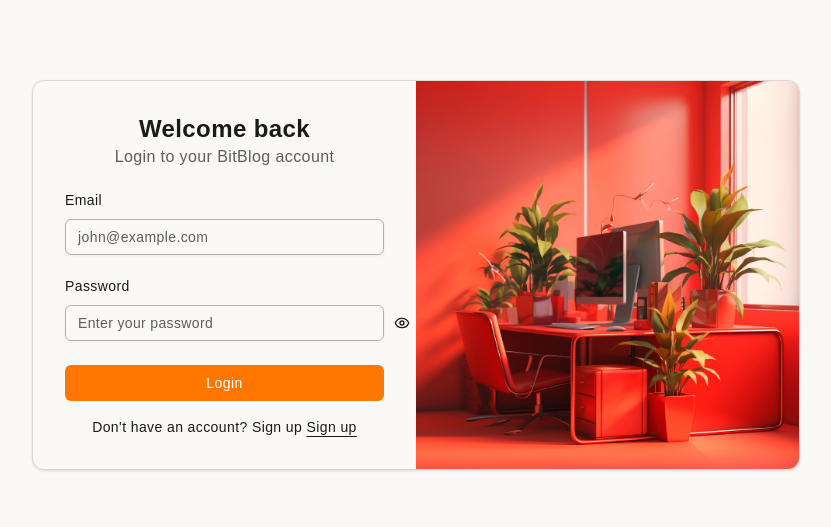
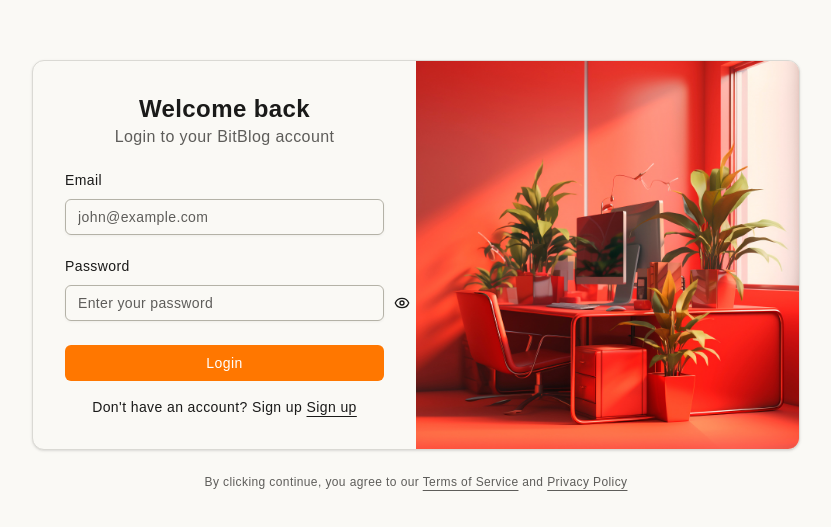
Before and after one commit to Jisap/vite-bitblog-2025, a React (Vite) app: page /login in a window 1280 px wide. Shown: the part 125-652 px from the top of the page, without its empty margins (224-1055 px from the left). Built offline with nearby package versions, Linux system fonts and the light colour scheme.

Commit message:
Add footer to LoginForm with links to Terms of Service and Privacy Policy

```diff
--- a/src/components/LoginForm.tsx
+++ b/src/components/LoginForm.tsx
@@ -162,6 +162,10 @@
           </figure>
         </CardContent>
       </Card>
+
+      <div className="text-muted-foreground *:[a]:hover:text-primary text-center text-xs text-balance *:[a]:underline *:[a]:underline-offset-4">
+        By clicking continue, you agree to our <a href="#">Terms of Service</a>{" "}and <a href="#">Privacy Policy</a>
+      </div>
     </div>
   )
 }
```
